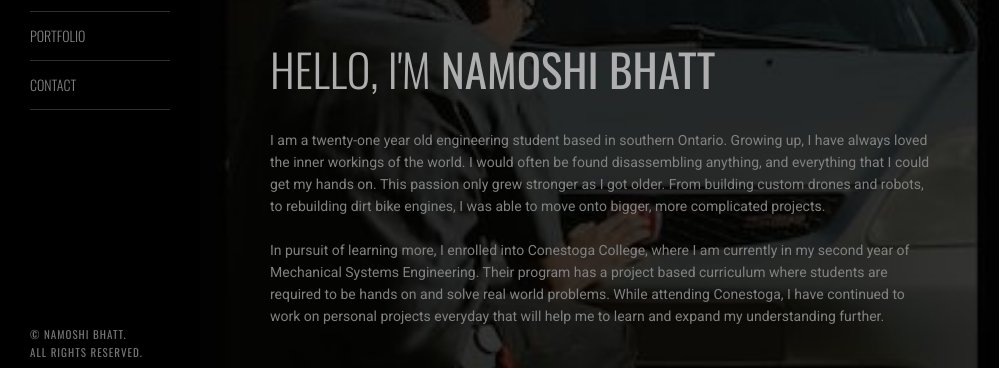
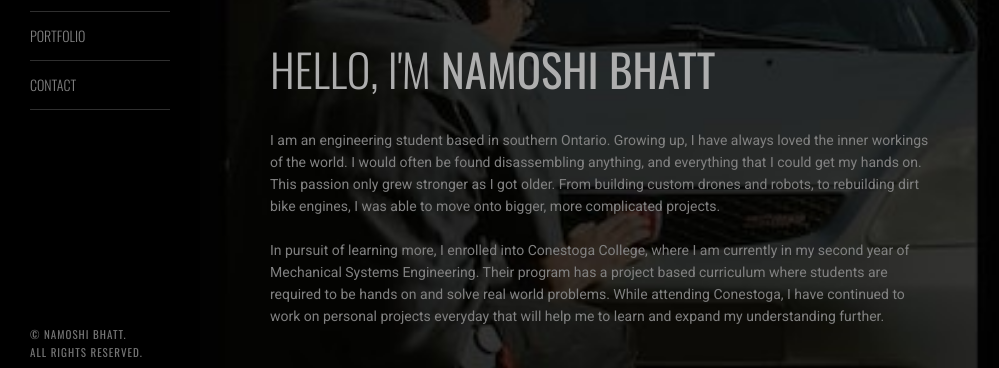
Before and after one commit to namoshi4000/website, a plain HTML site: page index.html in a window 1280 px wide. Shown: the part 404-772 px from the top of the page, 0-999 px from the left. Drawn offline with nearby package versions, Linux system fonts and the light colour scheme.

Commit message:
Update index.html

```diff
--- a/index.html
+++ b/index.html
@@ -58,7 +58,7 @@
             NAMOSHI BHATT </h2>
           <!-- <span class="title"> Entrepreneur </span>  -->
           <span>
-            I am a twenty-one year old engineering student based in southern Ontario.  Growing up, I have
+            I am an engineering student based in southern Ontario.  Growing up, I have
             always loved the inner workings of the world. I would often be found disassembling anything,
              and everything that I could get my hands on. This passion only grew stronger as I got older.
              From building custom drones and robots, to rebuilding dirt bike engines, I was able to move
```
